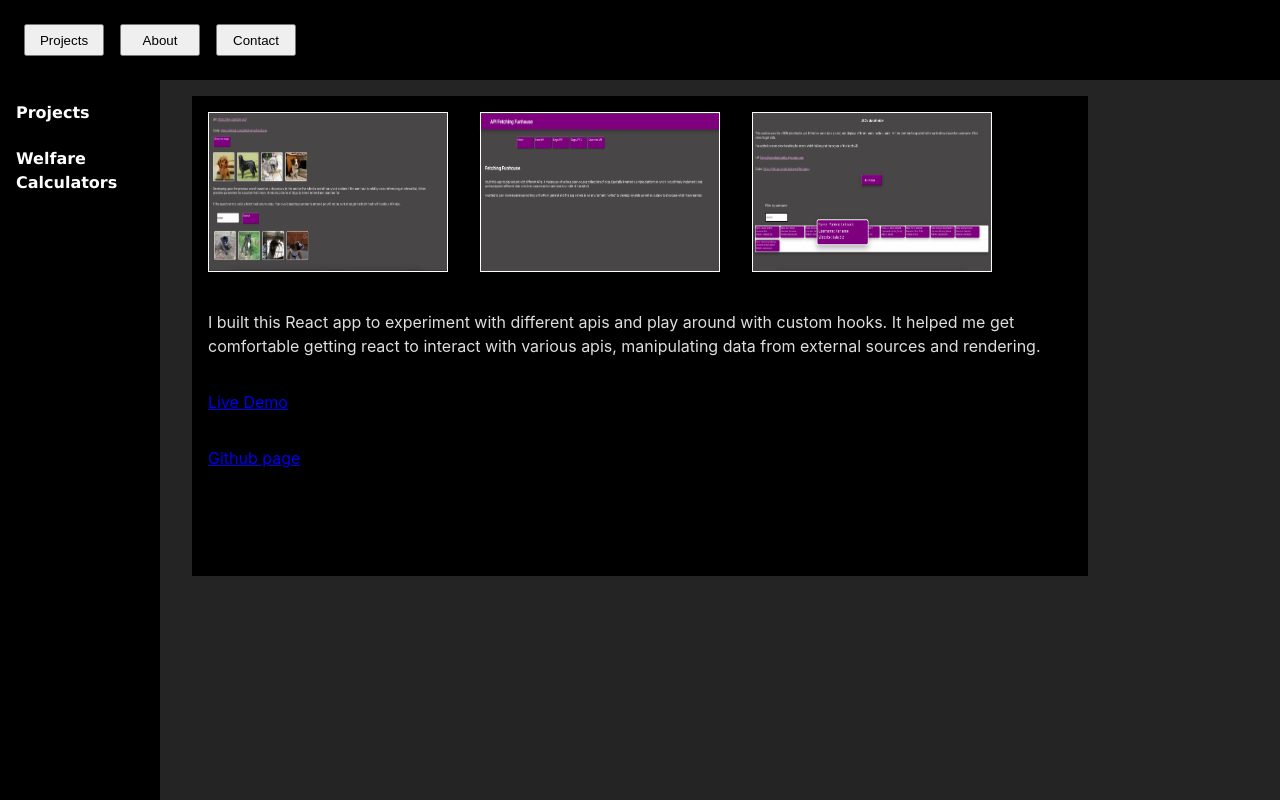
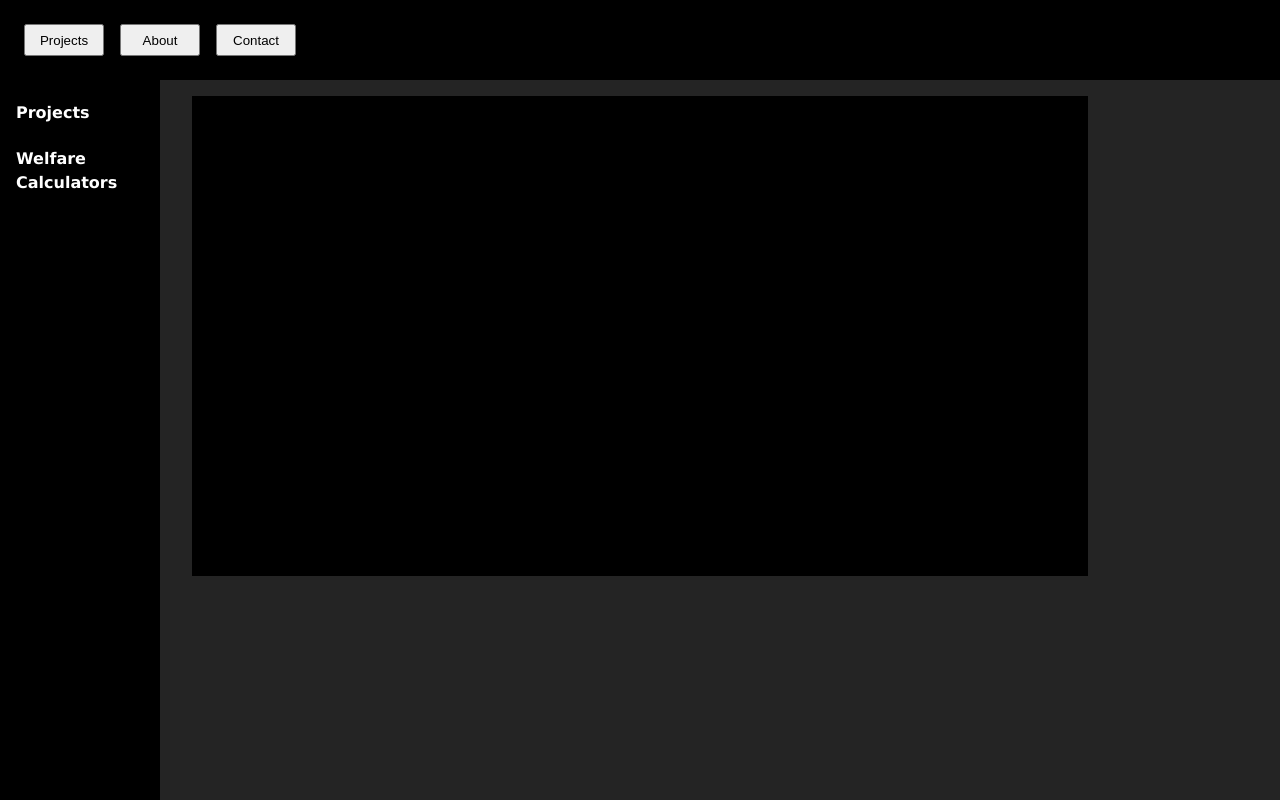
Before and after one commit to dnlstronge/RouteProject, a React (Create React App) app: page / in a window 1280 px wide. Built offline with nearby package versions, Linux system fonts and the light colour scheme.

Commit message:
[x] - add logic

```diff
--- a/src/Components/SideNav/sections/Section.tsx
+++ b/src/Components/SideNav/sections/Section.tsx
@@ -20,8 +20,8 @@ type sectionProps = {
 
 const Section: React.FC<sectionProps> = (props) => {
     const dispatch = useDispatch()
-    const checkState = useSelector((state: RootState) => state.showGroupTask)
-    const checkSecondState = useSelector((state: RootState) => state.showFetchProject )
+    const grouptaskstate = useSelector((state: RootState) => state.showGroupTask)
+    const fetchingappstate = useSelector((state: RootState) => state.showFetchProject )
     const [showDropDown, setShowDropDown] = useState(false)
 
     /* Handlers */
@@ -38,15 +38,14 @@ const Section: React.FC<sectionProps> = (props) => {
                 <div className={classes.dropdown}>
                     {props.subheadings.map((item) => {
                         const handleDispatch = async() => {
+
+
                            dispatch(resetGroupTask)
                            dispatch(resetFetchingApp)
-
                            dispatch(item.dispatch())
 
-                            //console.log("dispatch issued")
-                            //console.log(item.dispatch)
-                            console.log(checkState)
-                            console.log(checkSecondState)
+
+
                         }
                         return <h4 className={classes.subtitle} onClick={handleDispatch} key={item.name}>{item.name}</h4>
                     })}
--- a/src/Components/Window/Window.tsx
+++ b/src/Components/Window/Window.tsx
@@ -17,6 +17,8 @@ const groupTaskData = projectData[0]
 
 const Window: React.FC = () => {
     const showGroupTask = useSelector((state: RootState) => state.showGroupTask )
+    const showFetchProject = useSelector((state: RootState) => state.showFetchProject)
+
     return (
         <div className={classes.container}>
             {showGroupTask.show &&
@@ -28,7 +30,7 @@ const Window: React.FC = () => {
                 liveDemo={groupTaskData.liveDemo}
                 gitHub={groupTaskData.gitHub}
             />}
-
+            {showFetchProject.show &&
             <Fetching
                 id={fetchingProjectData.id}
                 name={fetchingProjectData.name}
@@ -36,7 +38,7 @@ const Window: React.FC = () => {
                 screenShots={fetchingProjectData.screenShots}
                 liveDemo={fetchingProjectData.liveDemo}
                 gitHub={fetchingProjectData.gitHub}
-            />
+            />}
         </div>
     )
 }
```
